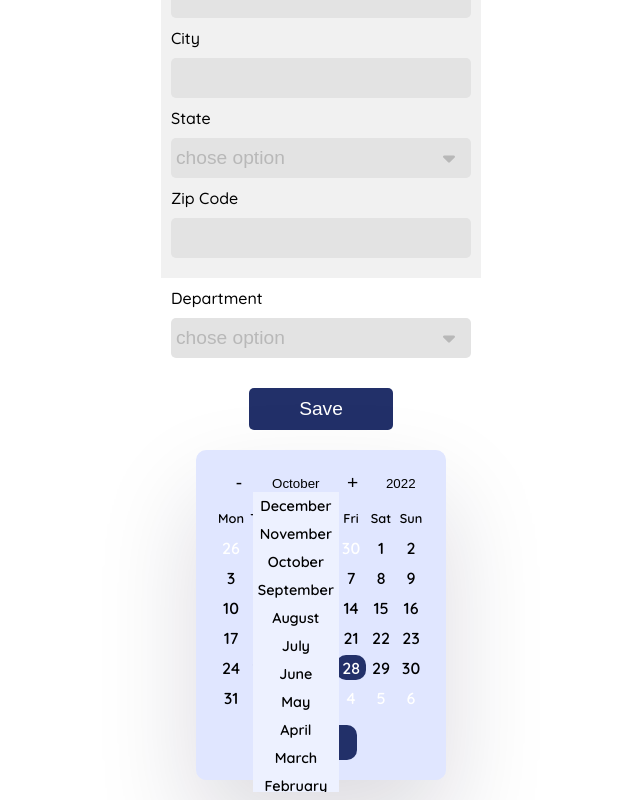
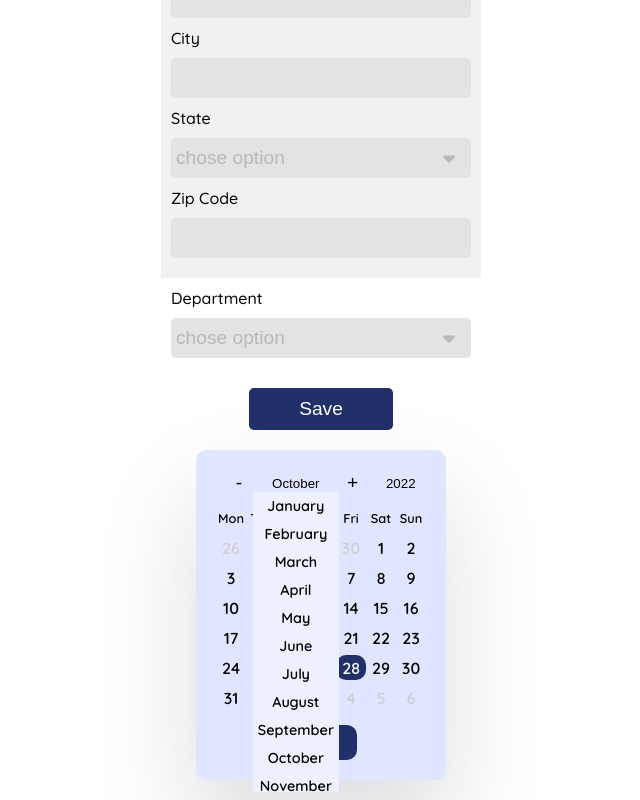
Before and after one commit to 0pix/AlexisNeisius_14_26102022, a React (Create React App) app: page / in a window 1280 px wide. Both pictures are taken after a click on the button "October". Shown: the part 492-1292 px from the top of the page, without its empty margins (319-959 px from the left). Built offline with nearby package versions, Linux system fonts and the light colour scheme; the HTML template or start-up script is replaced by a standard one.

Commit message:
before change the close btn on the modal

```diff
--- a/src/components/Calendar/Calendar.css
+++ b/src/components/Calendar/Calendar.css
@@ -35,7 +35,7 @@
 /*}*/
 
 .previousNextDays {
-  color: #ffffff;
+  color: #cecece;
 }
 
 .days {
--- a/src/components/Calendar/Calendar.jsx
+++ b/src/components/Calendar/Calendar.jsx
@@ -3,7 +3,7 @@ import './Calendar.css'
 import InputMonthCalendar from "./InputMonthCalendar";
 import InputYearCalendar from "./InputYearCalendar";
 
-const Calendar = () => {
+const Calendar = ({language}) => {
 	// console.log(currentDay); // Fri Jun 17 2022 11:27:28 GMT+0100 (British Summer Time)
 	function getDaysInMonth(year, month) {
 		return new Date(year, month, 0).getDate();
@@ -17,6 +17,20 @@ const Calendar = () => {
 		return firstDay - 1
 	}
 
+	const getDays = () => {
+		const tabler = []
+		for (let x = 1; x <= 7; x++) {
+			const date = new Date(`8 ${x} 2022`)
+			const day = date.toLocaleString(language, {weekday: 'short'})
+			if (day[day.length - 1] === ".") {
+				tabler.push(day.slice(0, -1))
+			} else {
+				tabler.push(day)
+			}
+		}
+		return tabler
+	}
+
 	const currentDate = new Date()
 	const currentDay = currentDate.getDate()
 	const currentMonth = currentDate.getMonth() + 1
@@ -27,7 +41,7 @@ const Calendar = () => {
 	const getPreviousMonth = getDaysInMonth(year, month - 1)
 	const daysInCurrentMonth = getDaysInMonth(year, month);
 	const firstDayMonth = getFirstDayInMonth(year, month)
-	const days = ['Mon', 'Tue', 'Wed', 'Thu', 'Fri', 'Sat', "Sun"]
+	const days = getDays()
 
 
 	const allDay = () => {
@@ -78,24 +92,25 @@ const Calendar = () => {
 			setYear(year + 1)
 		}
 	}
-
-	console.log('test')
-	console.log(allDay())
-	console.log('day :', day)
+	console.log(days)
+	// console.log('test')
+	// console.log(allDay())
+	// console.log('day :', day)
+	// https://www.w3schools.com/jsref/jsref_tolocalestring.asp
 
 	return (<div className={'calendar'}>
 		<div className={'titleDate'}>
 			<button className={'titleDateBtn'}
 							onClick={previousMonth}>-
 			</button>
-			<InputMonthCalendar data={month} setData={setMonth}/>
+			<InputMonthCalendar data={month} setData={setMonth} language={language}/>
 			<button className={'titleDateBtn'}
 							onClick={nextMonth}>+
 			</button>
 			<InputYearCalendar data={year} setData={setYear} minValue={1920} maxValue={currentYear}/>
 		</div>
 		<div className={'parent'}>
-			{days.map((el) => <div className={'days'}>{el}</div>)}
+			{days.map((el) => <div className={'days'}>{el.slice('.')}</div>)}
 			{previousDays.map((el) => <div className={'previousNextDays'}>{el}</div>)}
 			{allDays.map((el) => <div className={el === day ? 'today' : 'allDays'}
 																onClick={(e) => setDay(parseInt(e.target.innerHTML))}
--- a/src/components/Calendar/InputMonthCalendar.jsx
+++ b/src/components/Calendar/InputMonthCalendar.jsx
@@ -1,71 +1,32 @@
 import React, {useState} from 'react';
 import './InputCalendar.css'
 
-const InputMonthCalendar = ({data, setData}) => {
+const InputMonthCalendar = ({data, setData, language}) => {
 	const [openInput, setOpenInput] = useState(false)
 
-	const months = [
-		{
-			letter: 'January',
-			number: 1
-		},
-		{
-			letter: 'February',
-			number: 2
-		},
-		{
-			letter: 'March',
-			number: 3
-		},
-		{
-			letter: 'April',
-			number: 4
-		},
-		{
-			letter: 'May',
-			number: 5
-		},
-		{
-			letter: 'June',
-			number: 6
-		},
-		{
-			letter: 'July',
-			number: 7
-		},
-		{
-			letter: 'August',
-			number: 8
-		},
-		{
-			letter: 'September',
-			number: 9
-		},
-		{
-			letter: 'October',
-			number: 10
-		},
-		{
-			letter: 'November',
-			number: 11
-		},
-		{
-			letter: 'December',
-			number: 12
-		},
-	]
+	const getMonths = () => {
+		const tabler = []
+		for (let x = 1; x <= 12; x++) {
+			const date = new Date(`${x} 27 2017`)
+			const month = date.toLocaleString(`${language}`, {month: 'long'})
+			tabler.push(month)
+		}
+		return tabler
+	}
+
+	const months = getMonths()
 
 	const handlerClick = (value) => {
-		setData(parseInt(value))
+		setData(months.indexOf(value) + 1)
 		setOpenInput(!openInput)
 	}
 
 
 	return (
 		<div className={'inputCalendar'}>
-			<button onClick={() => setOpenInput(!openInput)}>{months[data - 1].letter}</button>
+			<button onClick={() => setOpenInput(!openInput)}>{months[data - 1]}</button>
 			{openInput && <ul>
-				{months.reverse().map((el) => <li onClick={() => handlerClick(el.number)}>{el.letter}</li>)}
+				{months.map((el) => <li onClick={() => handlerClick(el)}>{el}</li>)}
 			</ul>}
 		</div>
 	);
--- a/src/pages/Home/Home.jsx
+++ b/src/pages/Home/Home.jsx
@@ -87,7 +87,7 @@ const Home = () => {
 					<button style={{margin: 'auto'}}>Save</button>
 				</div>
 			</form>
-			<Calendar/>
+			<Calendar language={'en-US'}/>
 		</div>
 	</div>);
 };
```
